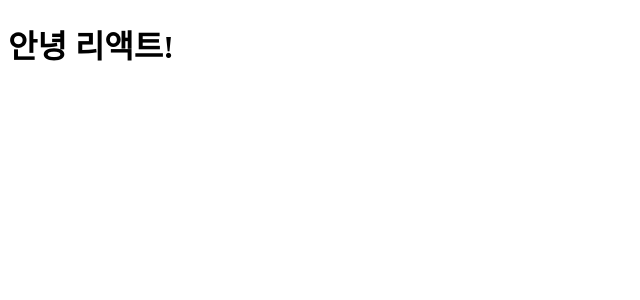
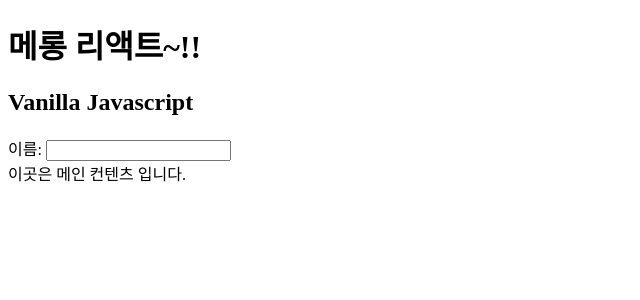
Before and after one commit to dohee-jin/react-study, a React (Vite) app: page / in a window 1280 px wide. Shown: the top 300 px of the page, without its empty margins (0-640 px from the left). Built offline with nearby package versions, Linux system fonts and the light colour scheme.

Commit message:
리액트 문법

```diff
--- a/src/App.jsx
+++ b/src/App.jsx
@@ -1,5 +1,31 @@
+import React from "react";
+/*
+    jsx : 리액트에서 사용하는 특수한 js문법, 태그를 그대로 쓰면 알아서 변환
+
+    - 규칙 :
+    1. return안에있는 태그는 반드시 하나의 태그로 묶여야 함.
+    2. 빈 태그(닫는 태그가 없는)는 반드시 /> 로 마감
+    3. 태그의 class속성은 자바스크립트 키워드 class와 겹쳐서 className으로 표기
+    4. 의미없는 부모는 <React.Fragment>로 감싸면 됨
+    5. 변수값이나 함수를 출력할 때는 {}로 감싸면 됨.
+
+*/
+
 function App() {
-    return <h1>안녕 리액트!</h1>;
+    //const $h1 = React.createElement('h1', null, '잘가 리액트!');
+    const $h1 = <h1>메롱 리액트~!!</h1>;  // class는 className 으로 사용
+    const text = 'Vanilla Javascript';
+    return <>
+    <header>
+        {$h1}
+        <h2>{text}</h2>
+        <label htmlFor='nameInput'>이름: </label>
+        <input id='nameInput' />
+    </header>
+    <main>
+        이곳은 메인 컨텐츠 입니다.
+    </main>
+    </>
 }
 
 export default App
```
